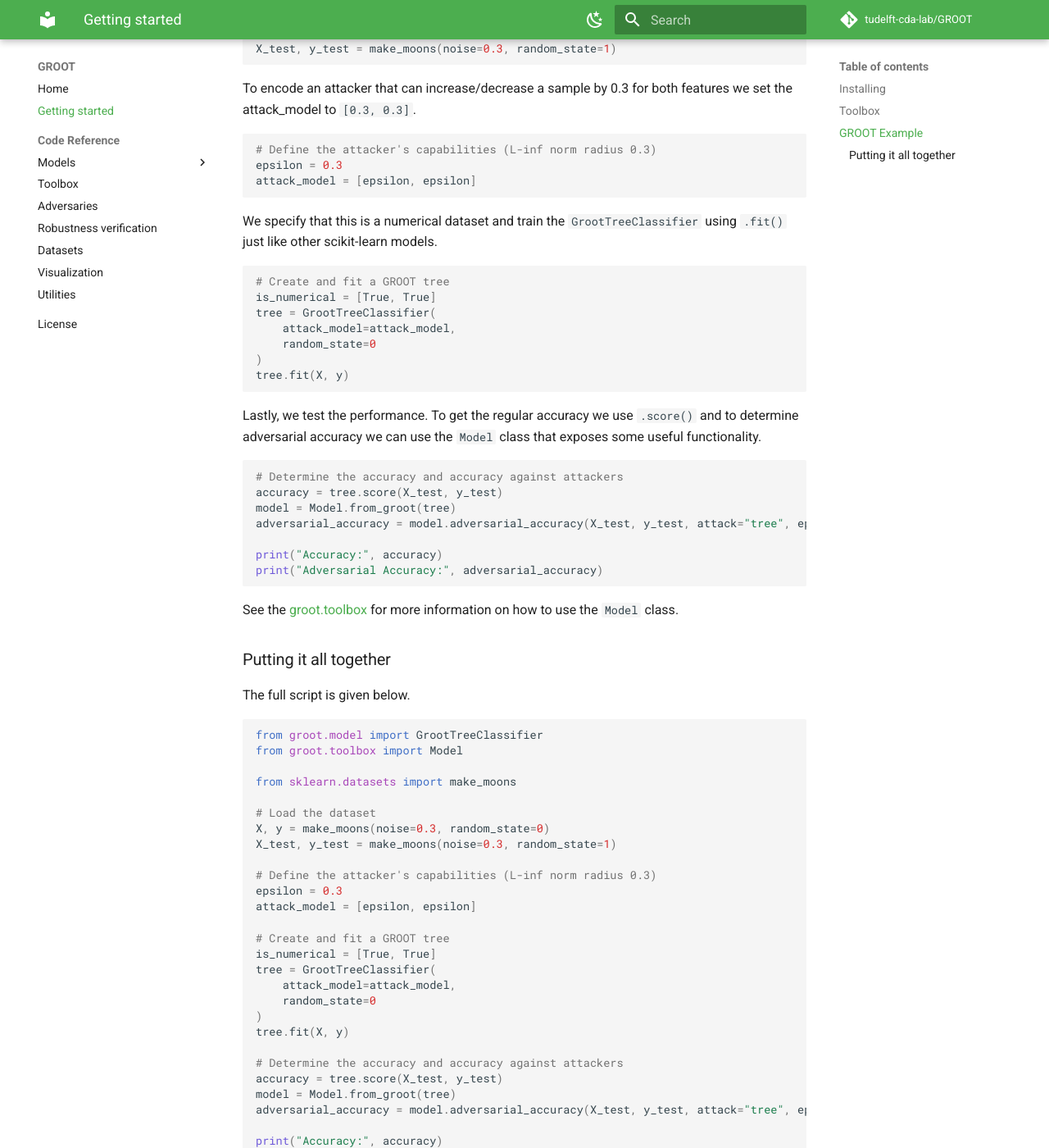
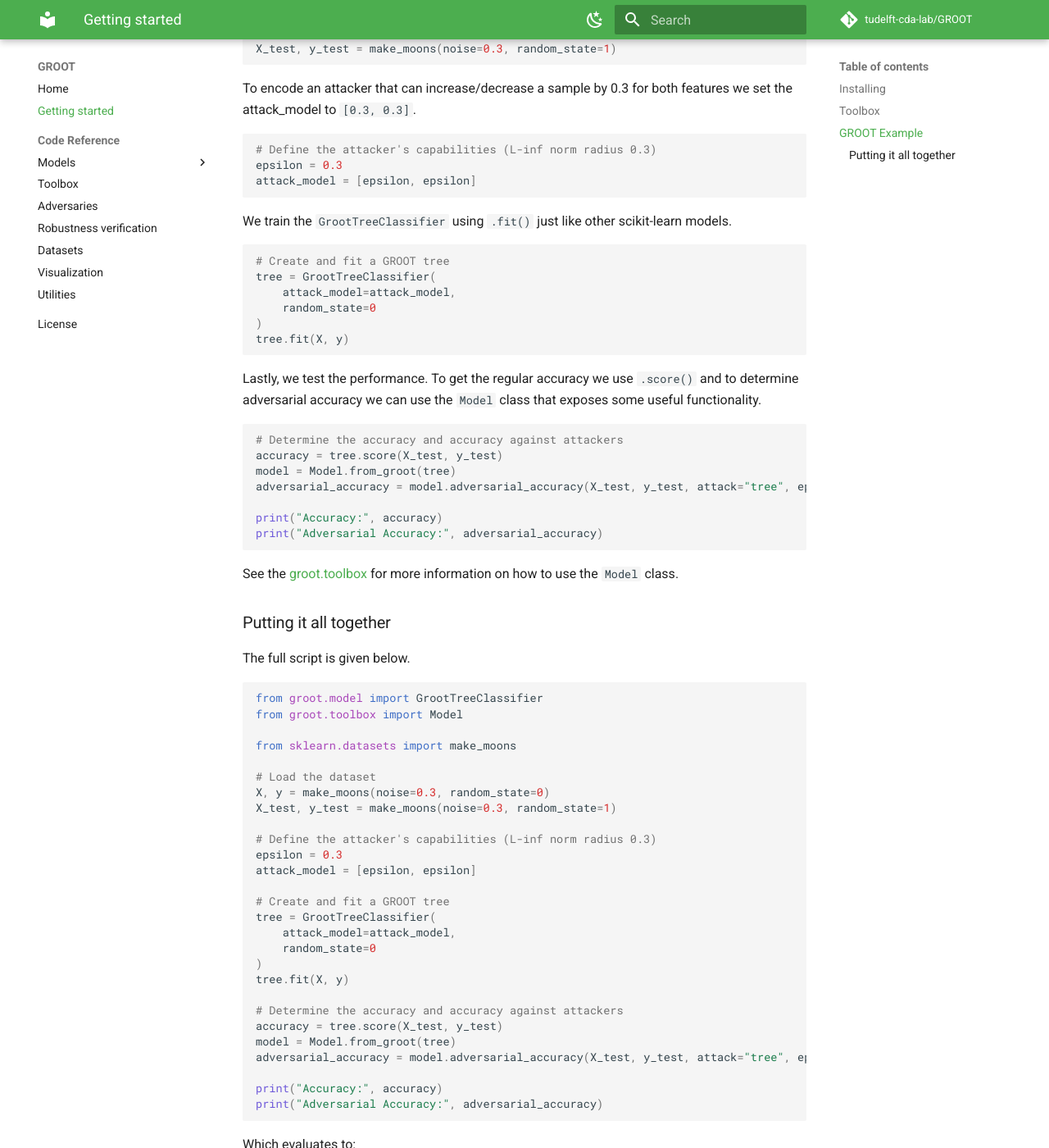
Before and after one commit to tudelft-cda-lab/GROOT, an MkDocs documentation site: the page built from docs/getting_started.md, in a window 1280 px wide and 1400 px high, scrolled down 1220 px. Shown: the whole window at 82% size. Built offline with MkDocs 1.6.1 and Material for MkDocs 9.7.7, drawn with Linux system fonts in a browser that asks for light colours; comment, search, counter and statistics services are not loaded.

Commit message:
Fix getting started test

````diff
--- a/docs/getting_started.md
+++ b/docs/getting_started.md
@@ -45,11 +45,10 @@ epsilon = 0.3
 attack_model = [epsilon, epsilon]
 ```
 
-We specify that this is a numerical dataset and train the `GrootTreeClassifier` using `.fit()` just like other scikit-learn models.
+We train the `GrootTreeClassifier` using `.fit()` just like other scikit-learn models.
 
 ``` python
 # Create and fit a GROOT tree
-is_numerical = [True, True]
 tree = GrootTreeClassifier(
     attack_model=attack_model,
     random_state=0
@@ -89,7 +88,6 @@ epsilon = 0.3
 attack_model = [epsilon, epsilon]
 
 # Create and fit a GROOT tree
-is_numerical = [True, True]
 tree = GrootTreeClassifier(
     attack_model=attack_model,
     random_state=0
````
Also changed, not shown: 2 other files.
